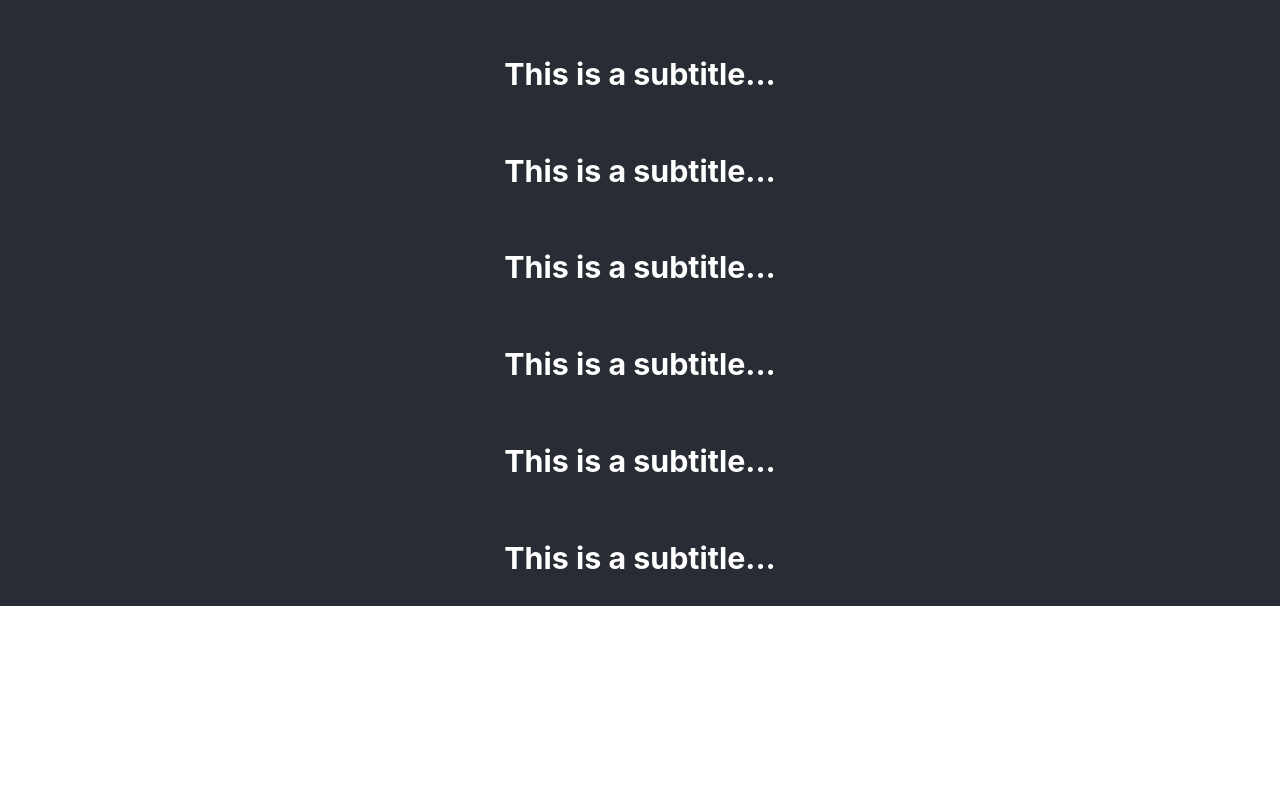
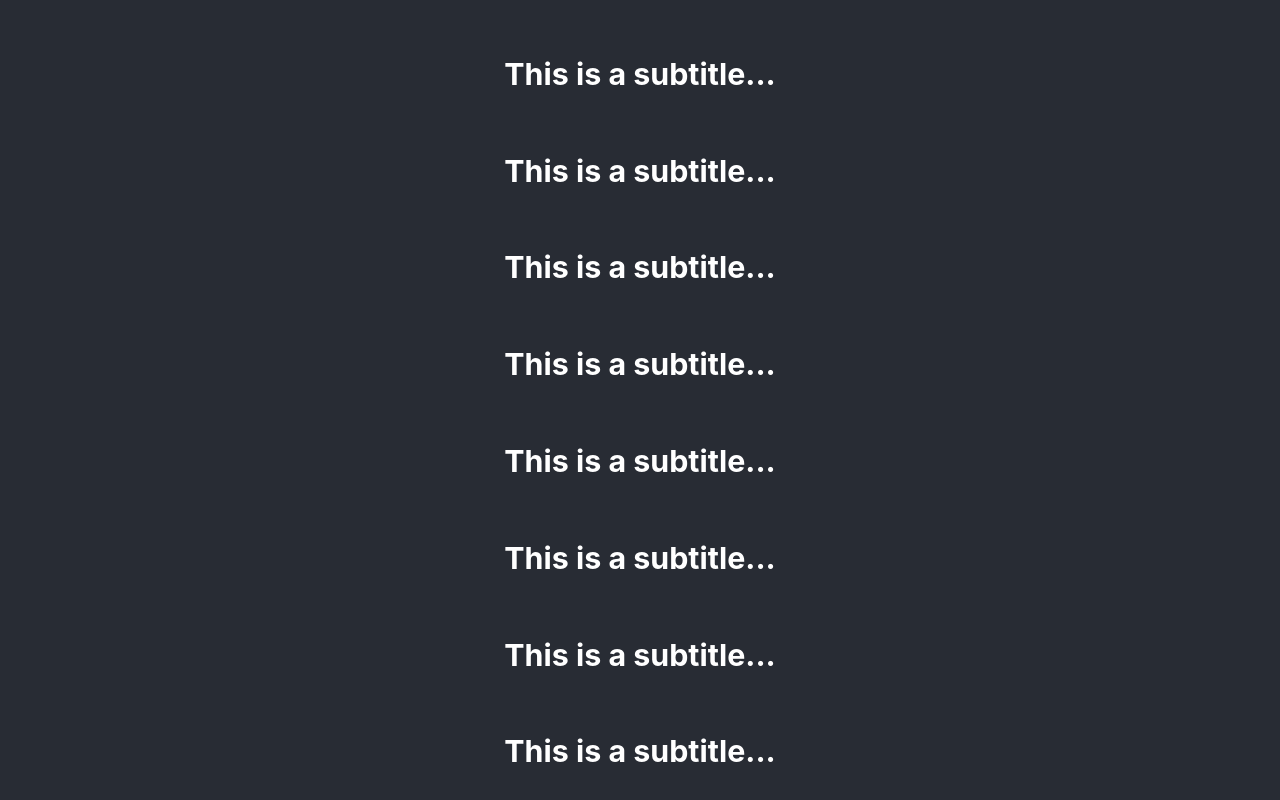
Before and after one commit to VictorRuedaM/git-test, a React (Create React App) app in the folder git-test/: page / in a window 1280 px wide. Shown: the part 1203-2003 px from the top of the page. Before the commit the page ends 1809 px from the top, so only its background shows below. Built offline with nearby package versions, Linux system fonts and the light colour scheme.

Commit message:
lucas cambios

```diff
--- a/git-test/src/App.js
+++ b/git-test/src/App.js
@@ -25,6 +25,8 @@ function App() {
         <h3>This is a subtitle...</h3>
         <h3>This is a subtitle...</h3>
         <h3>This is a subtitle...</h3>
+        <h3>This is a subtitle...</h3>
+        <h3>This is a subtitle...</h3>
 
         <a
           className="App-link"
```
